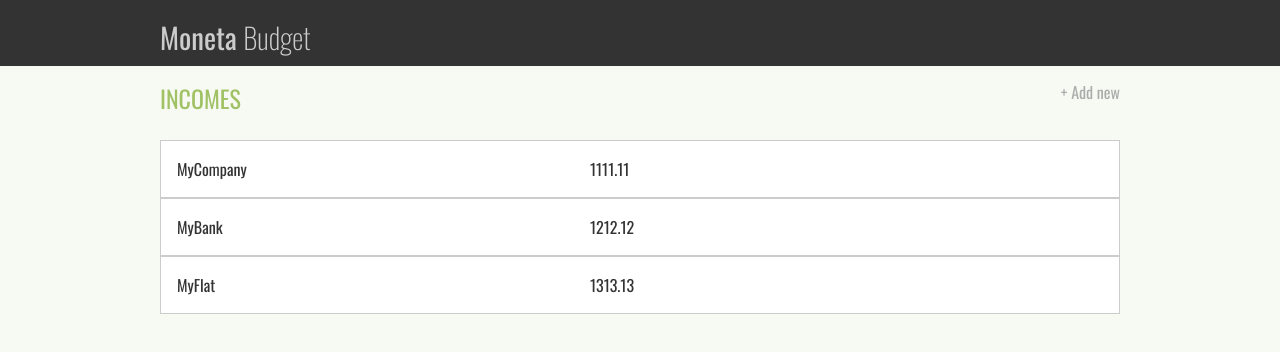
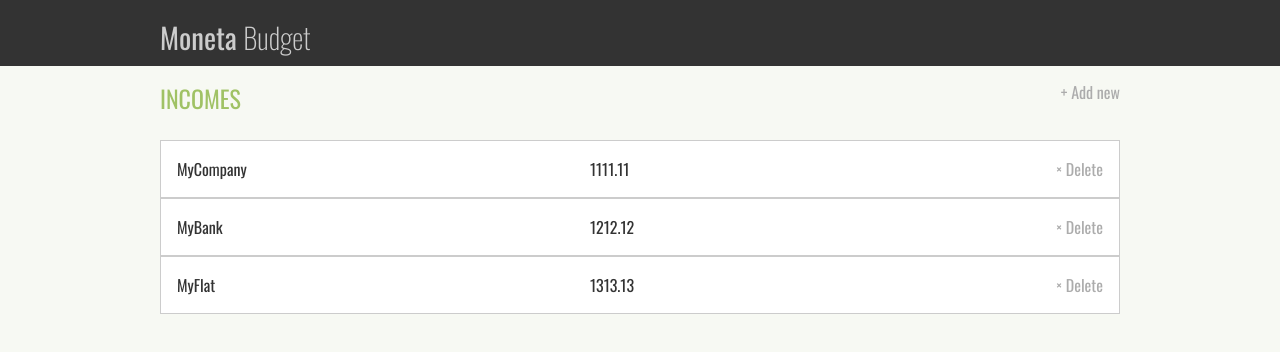
Before and after one commit to connium/moneta, an Angular app: page / in a window 1280 px wide. Shown: the top 352 px of the page. Built offline with nearby package versions, Linux system fonts and the light colour scheme.

Commit message:
feat(budget): allow deletion of income

```diff
--- a/src/app/income/income.component.css
+++ b/src/app/income/income.component.css
@@ -13,3 +13,14 @@ article {
     grid-template-columns: 1fr 1fr 100px;
     grid-template-rows: 1fr;
 }
+
+.delete {
+    background-color: transparent;
+    border: none;
+    color: #acacac;
+    cursor: pointer;
+}
+
+.delete:hover {
+    color: #333333;
+}
--- a/src/app/income/income.component.html
+++ b/src/app/income/income.component.html
@@ -5,4 +5,7 @@
     <div>
         <label>{{income.amount}}</label>
     </div>
+    <div style="text-align: right;">
+        <button (click)="delete()" class="delete">&times; Delete</button>
+    </div>
 </article>
--- a/src/app/income/income.component.ts
+++ b/src/app/income/income.component.ts
@@ -1,5 +1,6 @@
 import { Component, Input } from '@angular/core';
 import { Income } from './income.model';
+import { IncomeService } from './income.service';
 
 @Component({
   selector: 'app-income',
@@ -9,4 +10,10 @@ import { Income } from './income.model';
 export class IncomeComponent {
   @Input()
   public income: Income;
+
+  constructor(private incomeService: IncomeService) { }
+
+  public delete(): void {
+    this.incomeService.deleteIncome(this.income.id);
+  }
 }
--- a/src/app/income/income.service.ts
+++ b/src/app/income/income.service.ts
@@ -1,6 +1,6 @@
 import { Injectable } from '@angular/core';
 import { Observable, of } from 'rxjs';
-import { catchError } from 'rxjs/operators';
+import { catchError, tap } from 'rxjs/operators';
 import { Income } from './income.model';
 import { INCOMES } from './mock-incomes';
 
@@ -15,13 +15,21 @@ export class IncomeService {
   }
 
   public addIncome(income: Partial<Income>): void {
+    console.log('add income', income);
     const defaultIncome: Income = { id: Date.now(), name: 'New Income', amount: 0 };
     this.incomes.push(Object.assign(defaultIncome, income));
+  }
+
+  public deleteIncome(id: number): void {
+    console.log(`delete income ${id}`);
+    const index = this.incomes.findIndex((income) => income.id === id);
+    this.incomes.splice(index, 1);
   }
 
   public getIncomes(): Observable<Income[]> {
     return of(this.incomes)
       .pipe(
+        tap(incomes => console.log(`loaded ${incomes.length} incomes`)),
         catchError(this.handleError('load', []))
       );
   }
```
